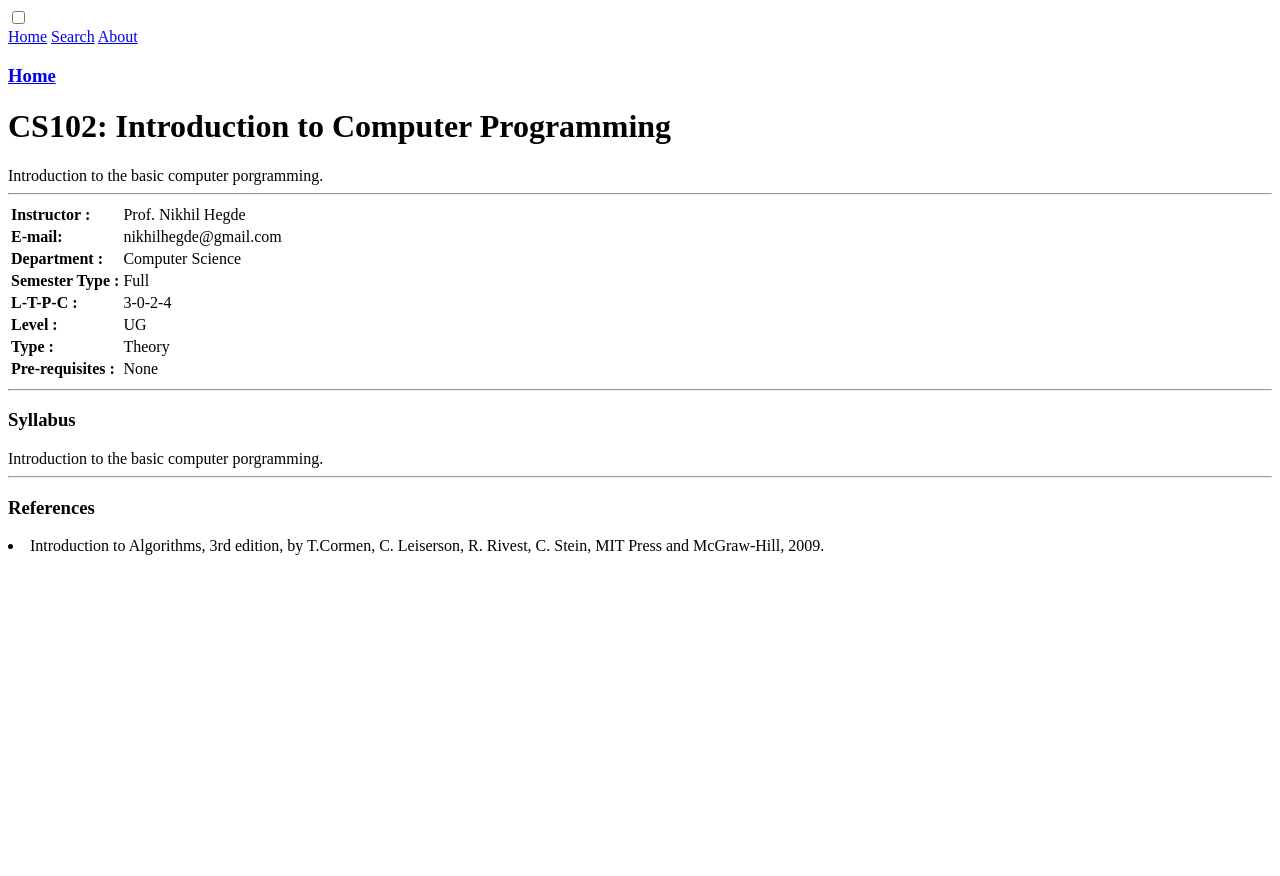
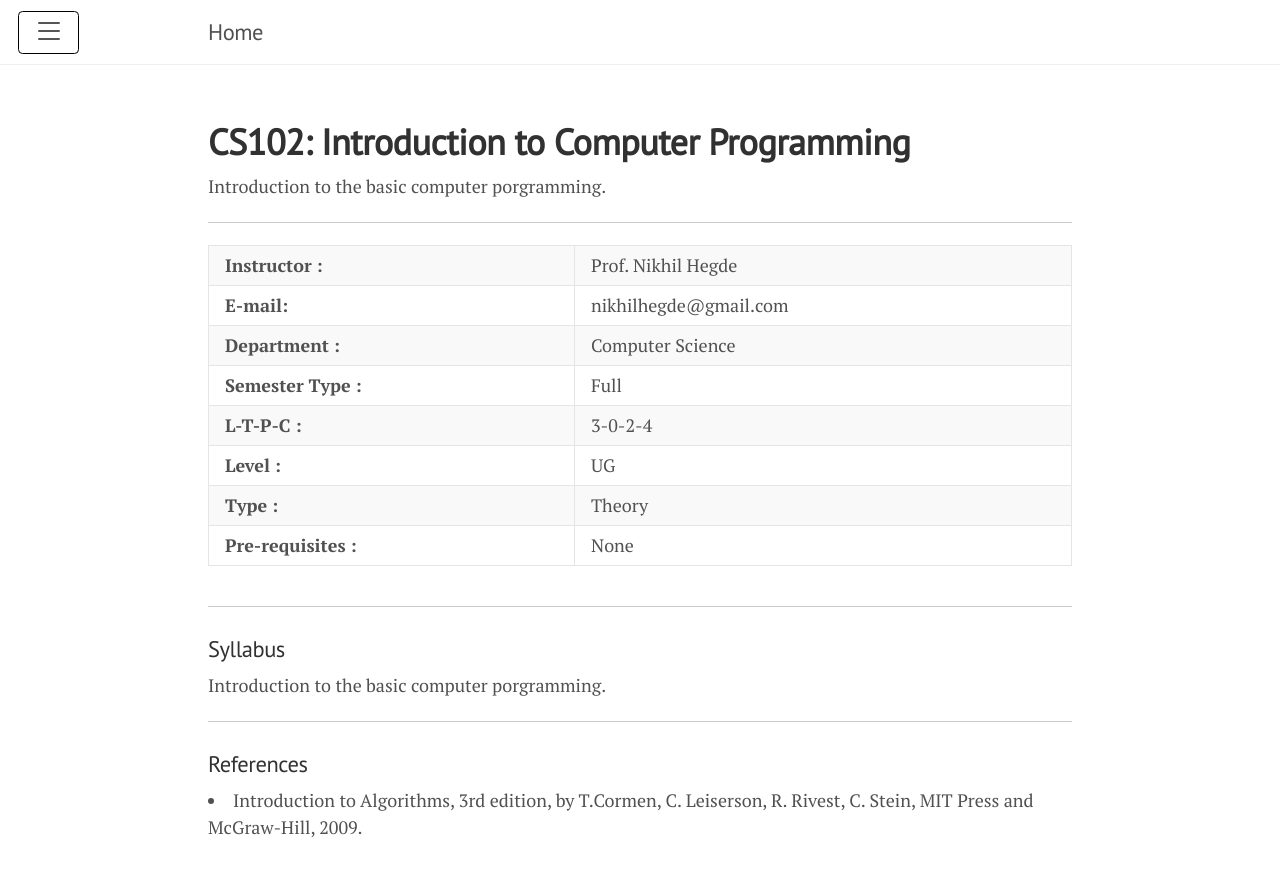
Before and after one commit to abhijit86k/coursecatalog, a Jekyll site: the page built from _courses/CS102.md, in a window 1280 px wide. Shown: the top 876 px of the page. Built offline with Jekyll 4.4.1, drawn with Linux system fonts in a browser that asks for light colours.

Commit message:
course path

```diff
--- a/_layouts/course.html
+++ b/_layouts/course.html
@@ -6,7 +6,47 @@
     <meta name="viewport" content="width=device-width, initial-scale=1.0">
     <title>Document</title>
     </head>
-    {% include head.html %}
+    <head>
+        <link href="http://gmpg.org/xfn/11" rel="profile">
+        <meta http-equiv="content-type" content="text/html; charset=utf-8">
+
+        <meta name="viewport" content="width=device-width, initial-scale=1.0, maximum-scale=1">
+
+        <title>
+          {% if page.title == "Home" %}
+            {{ site.title }} {{ site.tagline }}
+          {% else %}
+            {{ page.title }} {{ site.title }}
+          {% endif %}
+        </title>
+
+        {% if page.url and site.baseurl %}
+        <link rel="canonical" href="{{ page.url }}">
+        {% endif %}
+
+        <link rel="stylesheet" href="../public/css/poole.css">
+        <link rel="stylesheet" href="../public/css/style.css">
+        <link rel="stylesheet" href="../public/css/syntax.css">
+        <link rel="stylesheet" href="../public/css/lanyon.css">
+        <link rel="stylesheet" href="https://fonts.googleapis.com/css?family=PT+Serif:400,400italic,700%7CPT+Sans:400">
+
+        <!-- <link rel="apple-touch-icon-precomposed" sizes="144x144" href="{{ '/public/apple-touch-icon-precomposed.png' | absolute_url }}"> -->
+        <!-- <link rel="shortcut icon" href="{{ '/public/favicon.ico' | absolute_url }}"> -->
+
+        <link rel="alternate" type="application/rss+xml" title="RSS" href="{{ '/atom.xml' | absolute_url }}">
+
+        {% if site.google_analytics_id %}
+        <script>
+          (function(i,s,o,g,r,a,m){i['GoogleAnalyticsObject']=r;i[r]=i[r]||function(){
+          (i[r].q=i[r].q||[]).push(arguments)},i[r].l=1*new Date();a=s.createElement(o),
+          m=s.getElementsByTagName(o)[0];a.async=1;a.src=g;m.parentNode.insertBefore(a,m)
+          })(window,document,'script','//www.google-analytics.com/analytics.js','ga');
+          ga('create', '{{ site.google_analytics_id }}', 'auto');
+          ga('send', 'pageview');
+        </script>
+        {% endif %}
+      </head>
+
 <body>
     {% include sidebar.html %}
 
--- a/pages/search.html
+++ b/pages/search.html
@@ -1,12 +1,6 @@
 ---
 layout: search
 ---
-<head>
-    <link rel="stylesheet" href="../../public/css/poole.css">
-    <link rel="stylesheet" href="../../public/css/syntax.css">
-    <link rel="stylesheet" href="../../public/css/lanyon.css">
-  <link rel="stylesheet" href="../../public/css/style.css">
-</head>
 
 <div id="search-container" class="searchbar">
     <h1 class="search-here">Search Here</h1>
```
